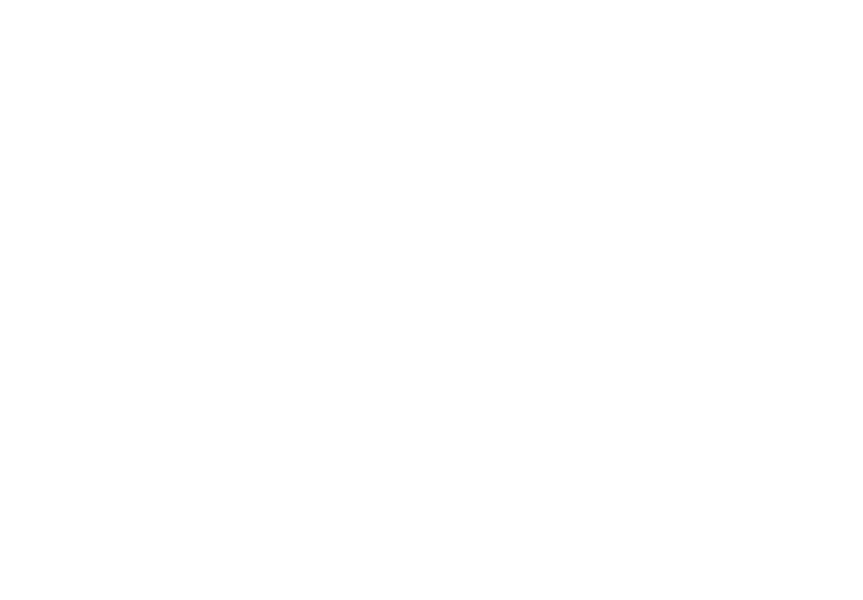
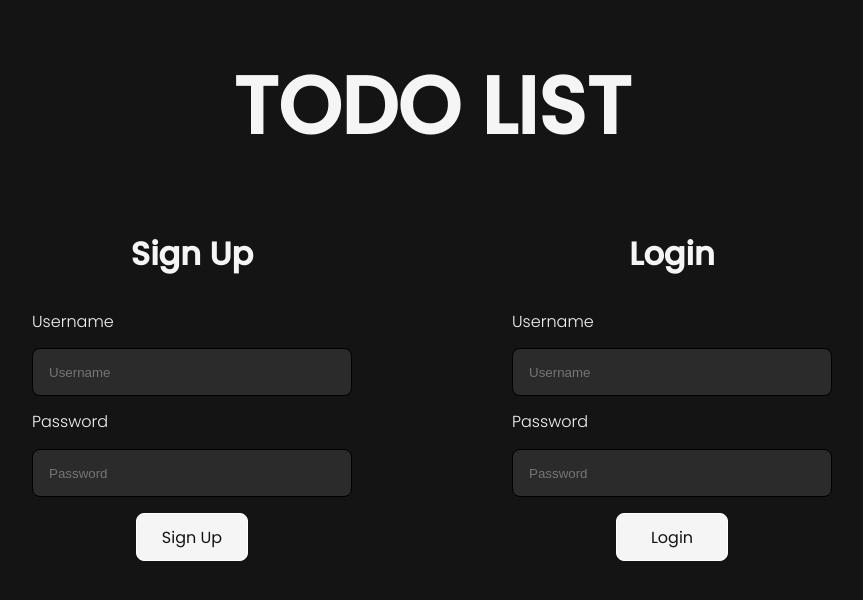
Before and after one commit to leonardporteria/todo-list, a website: page src/index.html in a window 1280 px wide. Shown: the whole page, without its empty margins (208-1071 px from the left). Drawn offline with Linux system fonts and the light colour scheme.

Commit message:
styled auth page

```diff
--- a/schema/Todo.js
+++ b/schema/Todo.js
@@ -9,12 +9,13 @@ const todoListSchema = new mongoose.Schema({
 });
 
 const userSchema = new mongoose.Schema({
-  email: { type: String, required: true },
-  password: { type: String, required: true },
-  username: { type: String, required: true },
+  username: String,
+  password: String,
   createdAt: Date,
   updatedAt: Date,
-  body: todoListSchema,
 });
 
-module.exports = mongoose.model("Todo", userSchema);
+module.exports = {
+  User: mongoose.model("User", userSchema, "todos"),
+  Todo: mongoose.model("Todo", todoListSchema, "todos"),
+};
--- a/server.js
+++ b/server.js
@@ -4,7 +4,7 @@ const { ObjectId } = require("mongodb");
 const mongoose = require("mongoose");
 require("dotenv").config();
 
-const Todo = require("./schema/Todo");
+const { User, Todo } = require("./schema/Todo");
 
 // db connection
 mongoose.connect("mongodb://localhost:27017/todo");
@@ -85,12 +85,9 @@ app.delete("/todos/:id", (req, res) => {
 
 // UPDATE BY ID
 app.patch("/todos/:id", (req, res) => {
-  // process
-  // > remove old todo object by id
-  // > create new todo schema
-  // > add to the collection
+  const updates = req.body;
 
-  const updates = req.body;
+  addTodo(ObjectId(req.params.id));
 
   if (!ObjectId.isValid(req.params.id)) {
     res.status(500).json({ error: "object id invalid" });
@@ -107,45 +104,40 @@ app.patch("/todos/:id", (req, res) => {
     });
 });
 
+console.log(User);
+
 // HELPER FUNCTIONS
 async function createUser() {
   try {
-    const user = await Todo.create({
-      email: "test2@email.com",
-      password: "password",
-      username: "userUsername2",
+    const user = await User.create({
+      username: "testUsername",
+      password: "testPassword",
       createdAt: Date.now(),
       updatedAt: Date.now(),
-      body: {
-        todo: "to do stuff2",
-        label: "important2",
-        description: "to do this stuff2",
-        createdAt: Date.now(),
-        updatedAt: Date.now(),
-      },
     });
     console.log(user);
   } catch (err) {
     console.log(err);
   }
 }
+createUser();
+async function addTodo(oId) {
+  const updates = {
+    todos: {
+      todo: "test",
+      label: "test",
+      description: "test",
+    },
+  };
+  // push update
+  //pull old
 
-async function addTodo() {
-  try {
-    const user = await Users.create({
-      email: "test2@email.com",
-      password: "password",
-      username: "userUsername2",
-      createdAt: Date.now(),
-      updatedAt: Date.now(),
-      body: {
-        todo: "to do stuff2",
-        label: "important2",
-        description: "to do this stuff2",
-      },
-    });
-    console.log(user);
-  } catch (err) {
-    console.log(err);
-  }
+  // db.collection("todos")
+  //   .updateOne({ _id: ObjectId(oId) }, { $set: updates })
+  //   .then((result) => {
+  //     res.status(200).json(result);
+  //   })
+  //   .catch((err) => {
+  //     res.status(500).json({ error: err });
+  //   });
 }
--- a/src/index.html
+++ b/src/index.html
@@ -8,6 +8,46 @@
     <title>Mongoose Connection</title>
   </head>
   <body>
+    <main>
+      <h1>TODO LIST</h1>
+
+      <div class="forms">
+        <div class="register">
+          <h1 class="register__title">Sign Up</h1>
+          <label class="register__username__label">Username</label>
+          <input
+            type="text"
+            class="register__username__input"
+            placeholder="Username"
+          />
+          <label class="register__password__label">Password</label>
+          <input
+            type="password"
+            class="register__password__input"
+            placeholder="Password"
+          />
+          <button class="register__submit">Sign Up</button>
+        </div>
+
+        <div class="login">
+          <h1 class="login__title">Login</h1>
+          <label class="login__username__label">Username</label>
+          <input
+            type="text"
+            class="login__username__input"
+            placeholder="Username"
+          />
+          <label class="login__password__label">Password</label>
+          <input
+            type="password"
+            class="login__password__input"
+            placeholder="Password"
+          />
+          <button class="login__submit">Login</button>
+        </div>
+      </div>
+    </main>
+
     <script type="module" src="./main.js"></script>
   </body>
 </html>
--- a/src/main.js
+++ b/src/main.js
@@ -0,0 +1,18 @@
+const registerUsername = document.querySelector(".register__username__input");
+const registerPassword = document.querySelector(".register__password__input");
+const loginUsername = document.querySelector(".login__username__input");
+const loginPassword = document.querySelector(".login__password__input");
+const registerBtn = document.querySelector(".register__submit");
+const loginBtn = document.querySelector(".login__submit");
+
+registerBtn.addEventListener("click", () => {
+  const username = registerUsername.value;
+  const password = registerPassword.value;
+  console.log(username, password);
+});
+
+loginBtn.addEventListener("click", () => {
+  const username = loginUsername.value;
+  const password = loginPassword.value;
+  console.log(username, password);
+});
--- /dev/null
+++ b/src/scss/_globals.scss
@@ -0,0 +1,27 @@
+@import "variables";
+
+html {
+  font-size: 100%;
+  box-sizing: border-box;
+}
+
+*,
+*::before,
+*::after {
+  box-sizing: inherit;
+}
+
+body {
+  margin: 0;
+  padding: 0;
+  font-family: $POPPINS;
+  font-weight: $font-r;
+  font-size: 1rem;
+  line-height: 1.3;
+  width: 100vw;
+  height: 100vh;
+  display: flex;
+  justify-content: center;
+  background-color: $dark;
+  color: $light;
+}
--- /dev/null
+++ b/src/scss/_variables.scss
@@ -0,0 +1,14 @@
+@import url("https://fonts.googleapis.com/css2?family=Poppins:wght@200;300;400;500&display=swap");
+
+$POPPINS: "Poppins", sans-serif;
+$font-l: 200;
+$font-r: 300;
+$font-m: 400;
+$font-l: 500;
+
+$dark: #141414;
+$light: #f5f5f5;
+$gray: #2b2b2b;
+$glow: #e7e7e785;
+$black: #000000;
+$white: #ffffff;
--- a/src/scss/style.scss
+++ b/src/scss/style.scss
@@ -0,0 +1,68 @@
+@import "variables";
+@import "globals";
+
+main {
+  display: flex;
+  flex-direction: column;
+  max-width: 80rem;
+  > h1 {
+    text-align: center;
+    font-size: 5rem;
+  }
+
+  label {
+    font-family: $POPPINS;
+    font-weight: $font-r;
+    font-size: 1rem;
+    color: $light;
+  }
+
+  input {
+    width: 20rem;
+    height: 3rem;
+    padding: 1rem;
+    border: 1px solid $black;
+    border-radius: 0.5rem;
+    background-color: $gray;
+    color: $light;
+  }
+
+  button {
+    cursor: pointer;
+    width: 7rem;
+    height: 3rem;
+    margin: auto;
+    border: 1px solid $white;
+    border-radius: 0.5rem;
+    background-color: $light;
+    font-family: $POPPINS;
+    font-weight: $font-m;
+    font-size: 1rem;
+    color: $dark;
+    &:hover {
+      box-shadow: 2px 1px 12px 3px $glow;
+    }
+  }
+
+  .forms {
+    display: flex;
+    gap: 10rem;
+    .register {
+      display: flex;
+      gap: 1rem;
+      flex-direction: column;
+      &__title {
+        text-align: center;
+      }
+    }
+
+    .login {
+      display: flex;
+      gap: 1rem;
+      flex-direction: column;
+      &__title {
+        text-align: center;
+      }
+    }
+  }
+}
```
Also changed, not shown: src/about.html (added, +10 -0 lines), src/css/style.css.
